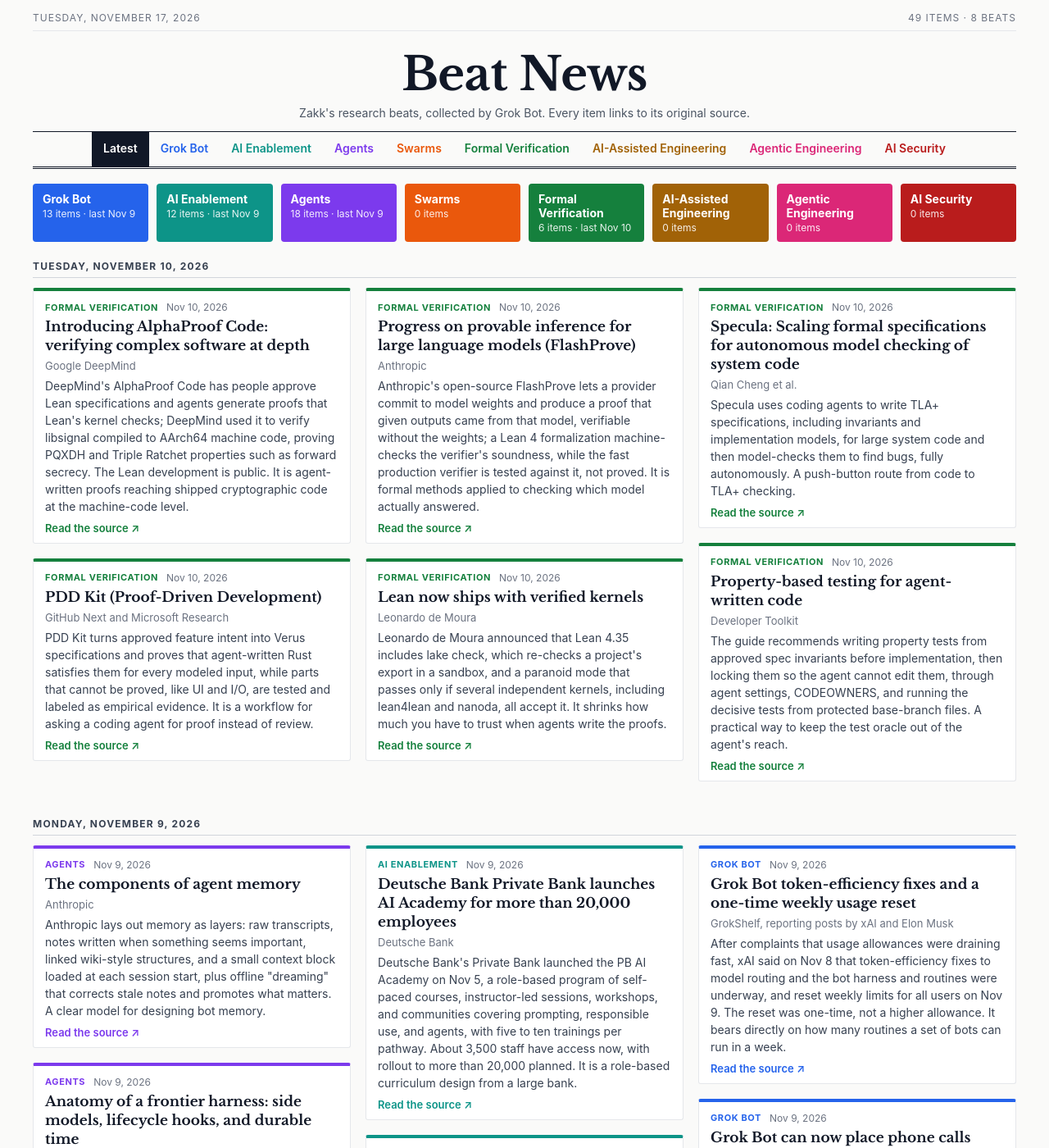
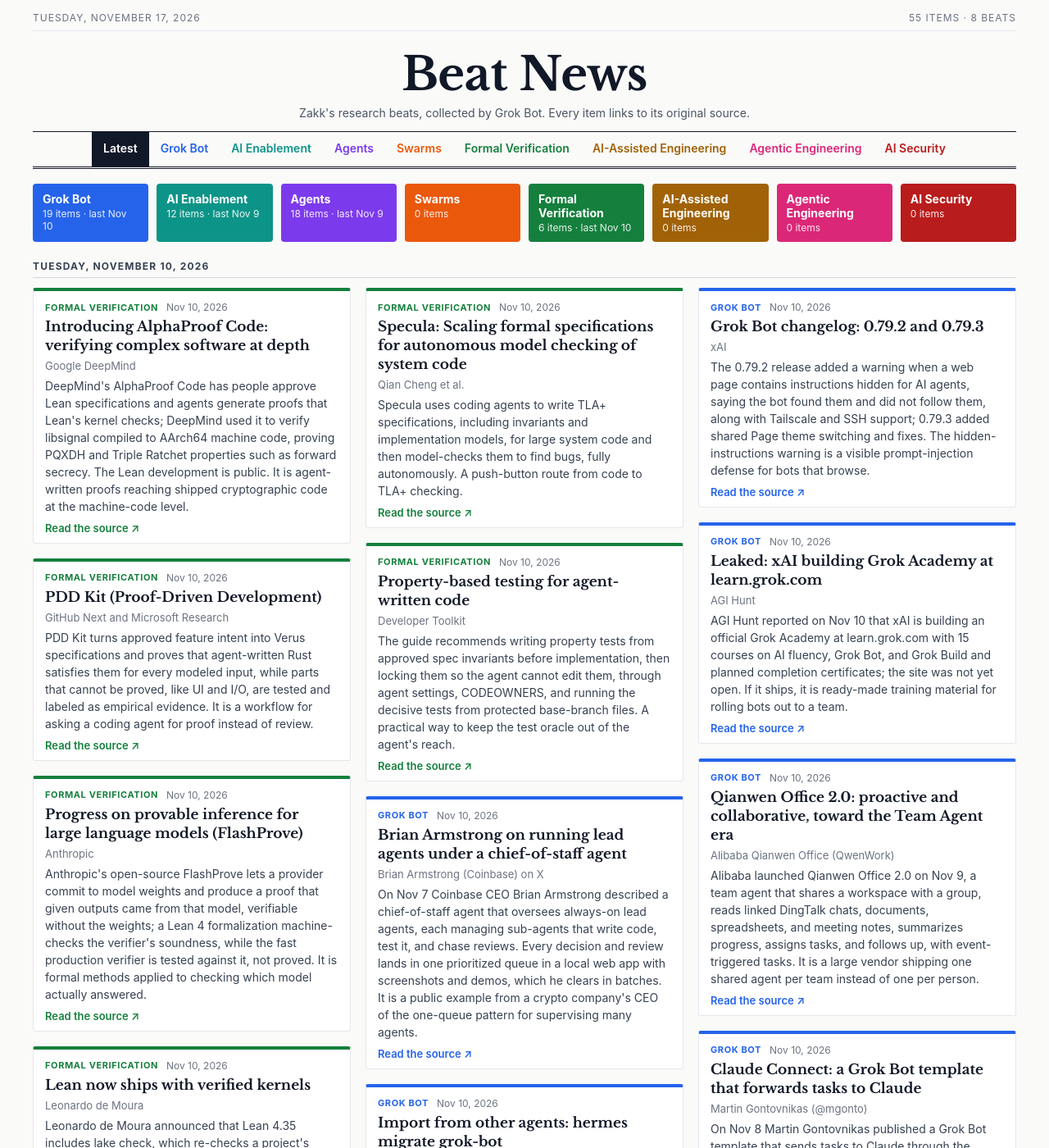
Before and after one commit to 0xZakk/beat-news, a Jekyll site: the page built from index.html, in a window 1280 px wide and 1400 px high. Shown: the whole window at 82% size. Built offline with Jekyll 4.4.1, drawn with Linux system fonts in a browser that asks for light colours; some of the changed text lies outside the part shown.

Commit message:
grok-bot: 2026-11-10 (6 new items)

```diff
--- a/_data/items.json
+++ b/_data/items.json
@@ -1,6 +1,11 @@
 {
  "updated": "2026-11-17T09:51:42-06:00",
  "issues": [
+  {
+   "beat": "grok-bot",
+   "date": "2026-11-10",
+   "summary": ""
+  },
   {
    "beat": "formal-verification",
    "date": "2026-11-10",
@@ -103,6 +108,73 @@
    "url": "https://developertoolkit.ai/en/workflows/test/property-based-testing/",
    "also_fits": [],
    "seq": 49
+  },
+  {
+   "id": "2026-11-10-brian-armstrong-on-running-lead-agents-under-a-chief-of-staf",
+   "beat": "grok-bot",
+   "date": "2026-11-10",
+   "title": "Brian Armstrong on running lead agents under a chief-of-staff agent",
+   "author": "Brian Armstrong (Coinbase) on X",
+   "summary": "On Nov 7 Coinbase CEO Brian Armstrong described a chief-of-staff agent that oversees always-on lead agents, each managing sub-agents that write code, test it, and chase reviews. Every decision and review lands in one prioritized queue in a local web app with screenshots and demos, which he clears in batches. It is a public example from a crypto company's CEO of the one-queue pattern for supervising many agents.",
+   "url": "https://x.com/brian_armstrong/status/2119112609223827547",
+   "also_fits": [],
+   "seq": 50
+  },
+  {
+   "id": "2026-11-10-import-from-other-agents-hermes-migrate-grok-bot",
+   "beat": "grok-bot",
+   "date": "2026-11-10",
+   "title": "Import from other agents: hermes migrate grok-bot",
+   "author": "Nous Research (Hermes Agent docs)",
+   "summary": "Hermes Agent added an importer: hermes migrate grok-bot installs a plugin, has each bot write an export file, and brings its skills, memories, and routines across, with routines arriving as paused cron jobs. It shows what a bot's portable state looks like and gives an exit path if you ever leave Grok Bot.",
+   "url": "https://hermes-agent.nousresearch.com/docs/user-guide/import-from-other-agents",
+   "also_fits": [],
+   "seq": 51
+  },
+  {
+   "id": "2026-11-10-grok-bot-changelog-0-79-2-and-0-79-3",
+   "beat": "grok-bot",
+   "date": "2026-11-10",
+   "title": "Grok Bot changelog: 0.79.2 and 0.79.3",
+   "author": "xAI",
+   "summary": "The 0.79.2 release added a warning when a web page contains instructions hidden for AI agents, saying the bot found them and did not follow them, along with Tailscale and SSH support; 0.79.3 added shared Page theme switching and fixes. The hidden-instructions warning is a visible prompt-injection defense for bots that browse.",
+   "url": "https://x.ai/changelog/bot",
+   "also_fits": [],
+   "seq": 52,
+   "allow_same_url": true
+  },
+  {
+   "id": "2026-11-10-leaked-xai-building-grok-academy-at-learn-grok-com",
+   "beat": "grok-bot",
+   "date": "2026-11-10",
+   "title": "Leaked: xAI building Grok Academy at learn.grok.com",
+   "author": "AGI Hunt",
+   "summary": "AGI Hunt reported on Nov 10 that xAI is building an official Grok Academy at learn.grok.com with 15 courses on AI fluency, Grok Bot, and Grok Build and planned completion certificates; the site was not yet open. If it ships, it is ready-made training material for rolling bots out to a team.",
+   "url": "https://agihunt.info/en/p/1a1c4b8c36785dae761156d1fcc",
+   "also_fits": [],
+   "seq": 53
+  },
+  {
+   "id": "2026-11-10-qianwen-office-2-0-proactive-and-collaborative-toward-the-te",
+   "beat": "grok-bot",
+   "date": "2026-11-10",
+   "title": "Qianwen Office 2.0: proactive and collaborative, toward the Team Agent era",
+   "author": "Alibaba Qianwen Office (QwenWork)",
+   "summary": "Alibaba launched Qianwen Office 2.0 on Nov 9, a team agent that shares a workspace with a group, reads linked DingTalk chats, documents, spreadsheets, and meeting notes, summarizes progress, assigns tasks, and follows up, with event-triggered tasks. It is a large vendor shipping one shared agent per team instead of one per person.",
+   "url": "https://docs.qwenwork.cn/podcasts/qwenwork-2-team-agent",
+   "also_fits": [],
+   "seq": 54
+  },
+  {
+   "id": "2026-11-10-claude-connect-a-grok-bot-template-that-forwards-tasks-to-cl",
+   "beat": "grok-bot",
+   "date": "2026-11-10",
+   "title": "Claude Connect: a Grok Bot template that forwards tasks to Claude",
+   "author": "Martin Gontovnikas (@mgonto)",
+   "summary": "On Nov 8 Martin Gontovnikas published a Grok Bot template that sends tasks to Claude through the owner's own Claude subscription and returns the answer unchanged, with guided login, read-only connectors, and answer comparisons. It is a working example of one bot acting as a proxy to another vendor's model.",
+   "url": "https://grokbotsdirectory.com/bots/claude-connect-pyKYe5",
+   "also_fits": [],
+   "seq": 55
   },
   {
    "id": "2026-11-09-the-components-of-agent-memory",
```
